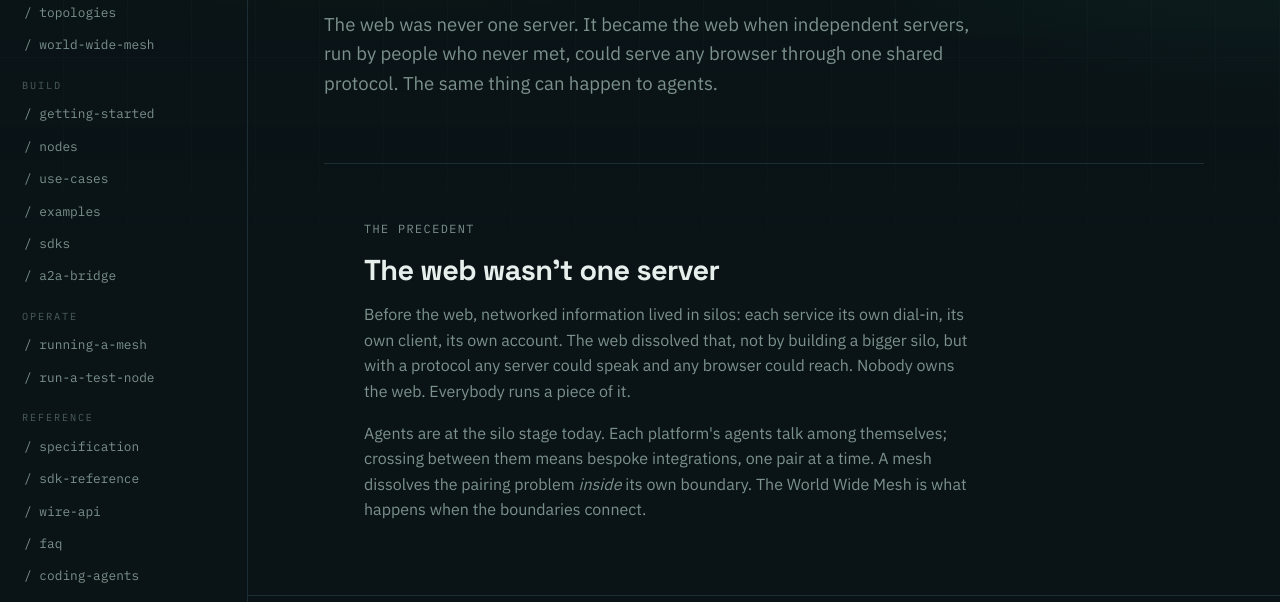
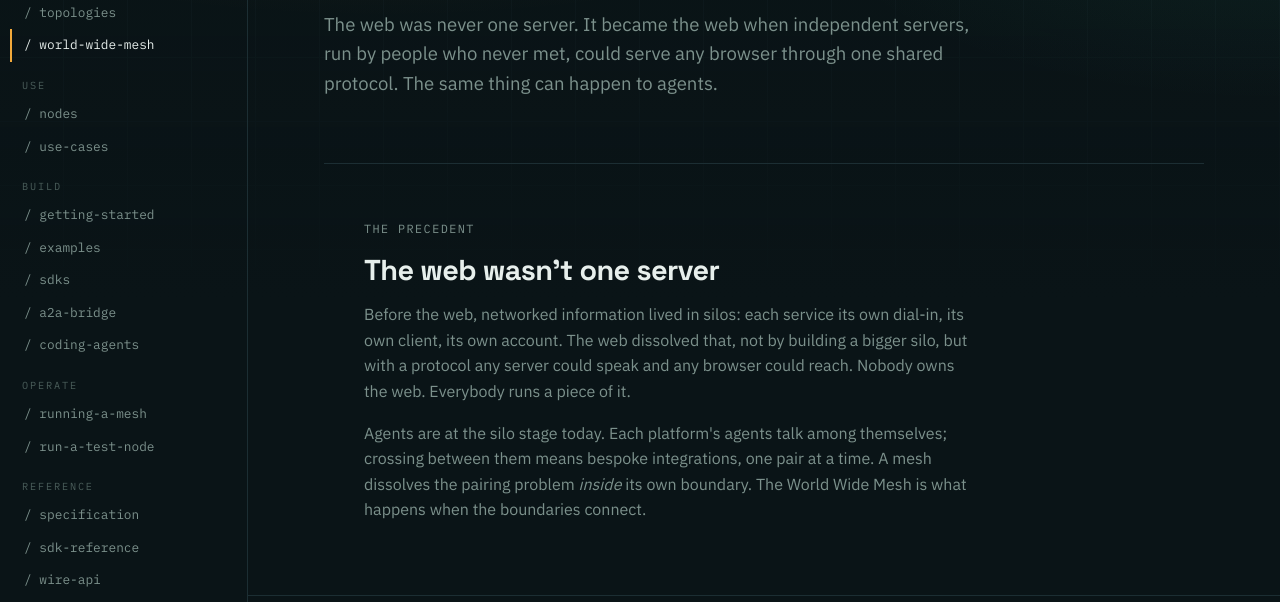
Before and after one commit to jeffrschneider/agentmesh.ai, a plain HTML site: page world-wide-mesh.html in a window 1280 px wide. Shown: the part 198-800 px from the top of the page. Drawn offline with Linux system fonts and the light colour scheme.

Commit message:
Nav: add a Use group, reorganize categories
New rail structure: learn, use, build, operate, reference. Use sits before
build so the adoption path is seen first. nodes and use-cases move into use
(consume the mesh: run a ready-made node, see what it is for). coding-agents
moves from reference into build (build faster with AI coding tools).
Reference is now only true reference: specification, sdk-reference,
wire-api, faq. Applied across every page and the build-spec generator
template; spec.html regenerated.

Co-Authored-By: Claude Fable 5 <noreply@anthropic.com>

```diff
--- a/world-wide-mesh.html
+++ b/world-wide-mesh.html
@@ -122,14 +122,16 @@
         <a href="how-it-works.html">/ how-it-works</a>
         <a href="architecture.html">/ architecture</a>
         <a href="topologies.html">/ topologies</a>
-        <a href="world-wide-mesh.html">/ world-wide-mesh</a>
+        <a class="on" href="world-wide-mesh.html">/ world-wide-mesh</a>
+        <div class="grp">use</div>
+        <a href="nodes.html">/ nodes</a>
+        <a href="use-cases.html">/ use-cases</a>
         <div class="grp">build</div>
         <a href="getting-started.html">/ getting-started</a>
-        <a href="nodes.html">/ nodes</a>
-        <a href="use-cases.html">/ use-cases</a>
         <a href="examples.html">/ examples</a>
         <a href="sdks.html">/ sdks</a>
         <a href="a2a-bridge.html">/ a2a-bridge</a>
+        <a href="coding-agents.html">/ coding-agents</a>
         <div class="grp">operate</div>
         <a href="running-a-mesh.html">/ running-a-mesh</a>
         <a href="run-a-test-node.html">/ run-a-test-node</a>
@@ -138,7 +140,6 @@
         <a href="sdk-reference.html">/ sdk-reference</a>
         <a href="wire-api.html">/ wire-api</a>
         <a href="faq.html">/ faq</a>
-        <a href="coding-agents.html">/ coding-agents</a>
       </nav>
       <div class="foot">v0.2 · the signed interconnect<br>github.com/jeffrschneider/AgentMesh</div>
     </aside>
```
Also changed, not shown: a2a-bridge.html (+4 -3 lines), architecture.html (+4 -3 lines), coding-agents.html (+4 -3 lines), examples.html (+4 -3 lines), faq.html (+4 -3 lines), getting-started.html (+4 -3 lines), how-it-works.html (+5 -4 lines), index.html (+4 -3 lines), nodes.html (+6 -3 lines), run-a-test-node.html (+4 -3 lines), running-a-mesh.html (+4 -3 lines), sdk-reference.html (+4 -2 lines), sdks.html (+4 -3 lines), spec.html (+4 -3 lines), 4 more files.
